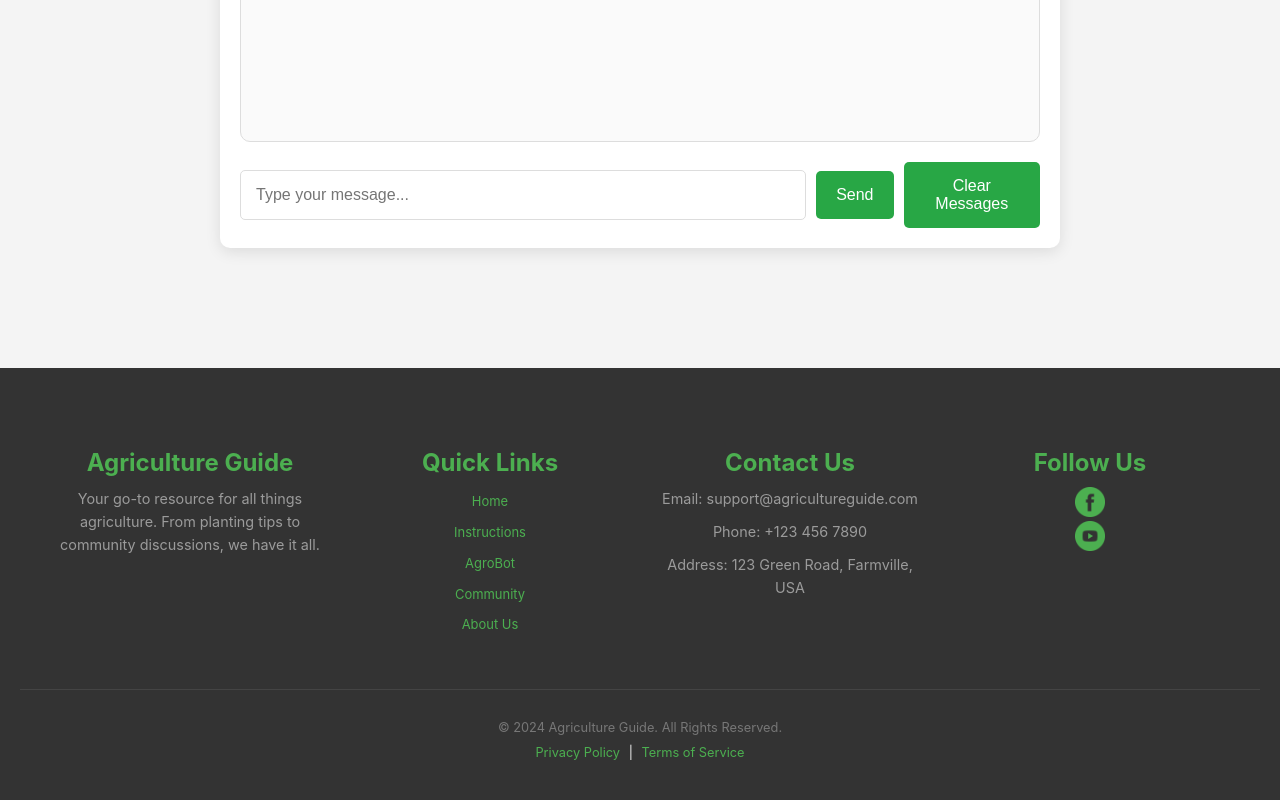
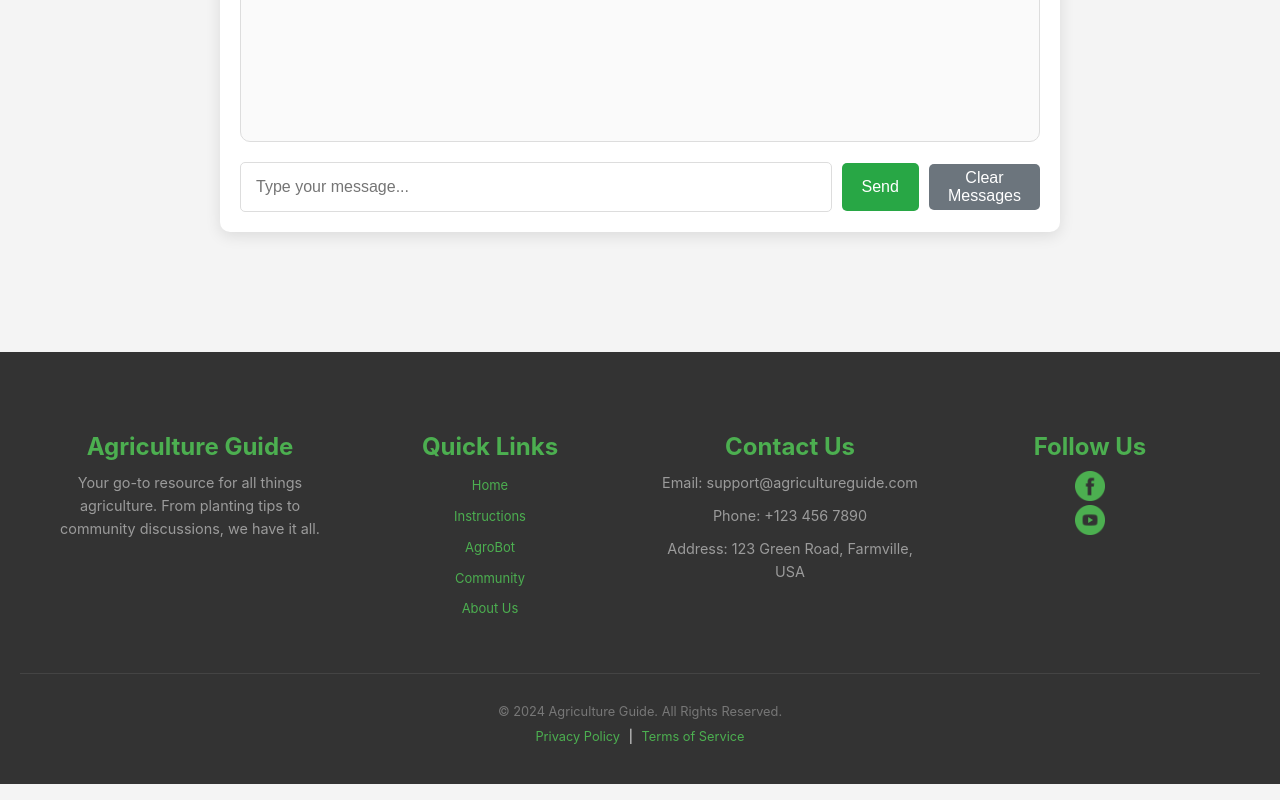
Before and after one commit to YutharsanS/AgroGuide, a React (Vite) app in the folder frontend/: page /bot in a window 1280 px wide. Shown: the part 1043-1843 px from the top of the page. Built offline with nearby package versions, Linux system fonts and the light colour scheme.

Commit message:
Few changes

```diff
--- a/frontend/src/pages/Bot.css
+++ b/frontend/src/pages/Bot.css
@@ -99,3 +99,19 @@
     background-color: #6c757d;
     cursor: not-allowed;
   }
+
+  .clear-btn {
+    padding: 5px 5px;
+    margin-left: 10px;
+    background-color: #6c757d;
+    color: #fff;
+    border: none;
+    border-radius: 5px;
+    cursor: pointer;
+    font-size: 1em;
+    transition: background-color 0.3s ease;
+  }
+
+  .clear-btn:hover {
+    background-color: #5a6268;
+  }
--- a/frontend/src/pages/Bot.jsx
+++ b/frontend/src/pages/Bot.jsx
@@ -89,7 +89,7 @@ function Bot() {
             Send
           </button>
           <button
-            className="send-btn"
+            className="clear-btn"
             onClick={handleClearMessages}
           >
             Clear Messages
```
Also changed, not shown: 1 other file (tests, documents, lock files or other folders).
